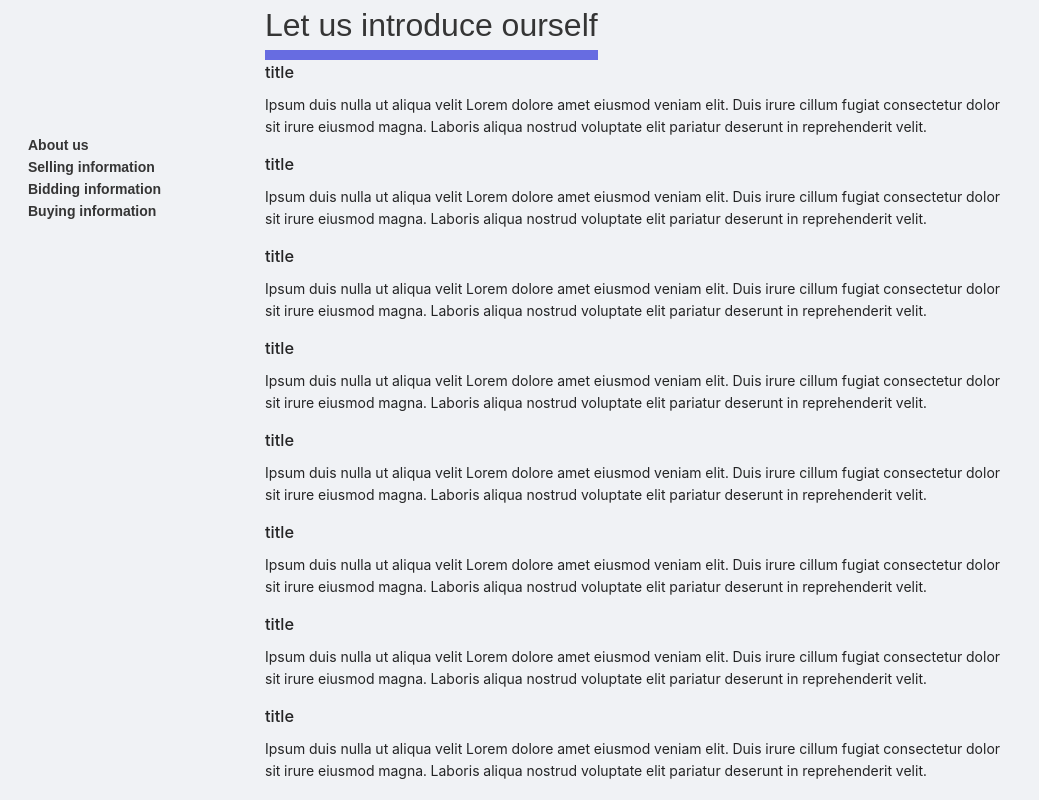
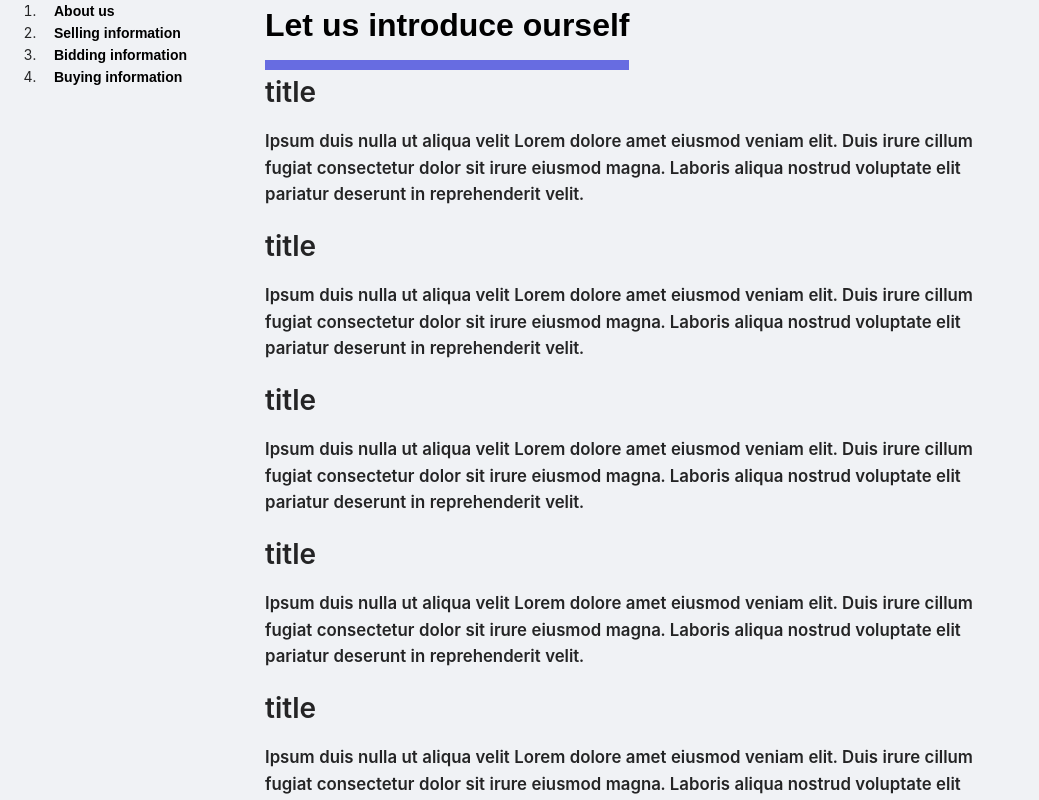
Before and after one commit to Petiazediter/CarAppRewrite, a React (Create React App) app in the folder car-app-frontend/: page /about in a window 1280 px wide. Shown: the top 800 px of the page, without its empty margins (0-1039 px from the left). Built offline with nearby package versions, Linux system fonts and the light colour scheme.

Commit message:
Recolor texts to black

```diff
--- a/car-app-frontend/src/components/about-page/About.tsx
+++ b/car-app-frontend/src/components/about-page/About.tsx
@@ -1,15 +1,17 @@
 import styled from "@emotion/styled"
 import { Layout } from 'antd'
 import 'antd/dist/antd.css';
+import '../../index.css'
 
 const AboutHeader = styled('h1')({
-    padding:0,
+    padding:'0 0 10px 0',
     margin:0,
     width: 'fit-content',
     fontFamily: 'sans-serif',
     borderBottom: '10px solid #676CE1',
     fontSize: 'xx-large',
-    color: '#353535'
+    color: 'black',
+    fontWeight: 'bolder'
 })
 
 const Content = styled(Layout)({
@@ -23,7 +25,7 @@ const Content = styled(Layout)({
 const FixedContent = styled(Layout)({
     left:0,
     display:'block',
-    top:'120px',
+    top:'0',
     position:"fixed",
     maxWidth: 'none',
     padding:0,
@@ -32,7 +34,7 @@ const FixedContent = styled(Layout)({
 
 const SideMenuLink = styled('a')({
     textAlign:'left',
-    color: '#353535',
+    color: 'black',
     fontFamily: 'sans-serif',
     fontWeight: 'bold',
     padding:'1em'
@@ -48,8 +50,8 @@ export function About() {
 
     return (
     <Content>
-        <FixedContent>
-            <ol style={ {listStyle: 'none', padding: '1em', margin: 0}}>
+        <FixedContent className="side-menu">
+            <ol>
                 <li><SideMenuLink href="#aboutus">About us</SideMenuLink></li>
                 <li><SideMenuLink href="#sell">Selling information</SideMenuLink></li>
                 <li><SideMenuLink href="#sell">Bidding information</SideMenuLink></li>
@@ -76,8 +78,8 @@ function TestData(){
 function DescriptionWithIcon({title, description} : { title: string, description: string}) {
     return (
         <div>
-            <h1>{title}</h1>
-            <p>{description}</p>
+            <h1 className="bold">{title}</h1>
+            <p className="bold">{description}</p>
         </div>
     )
 }
```
